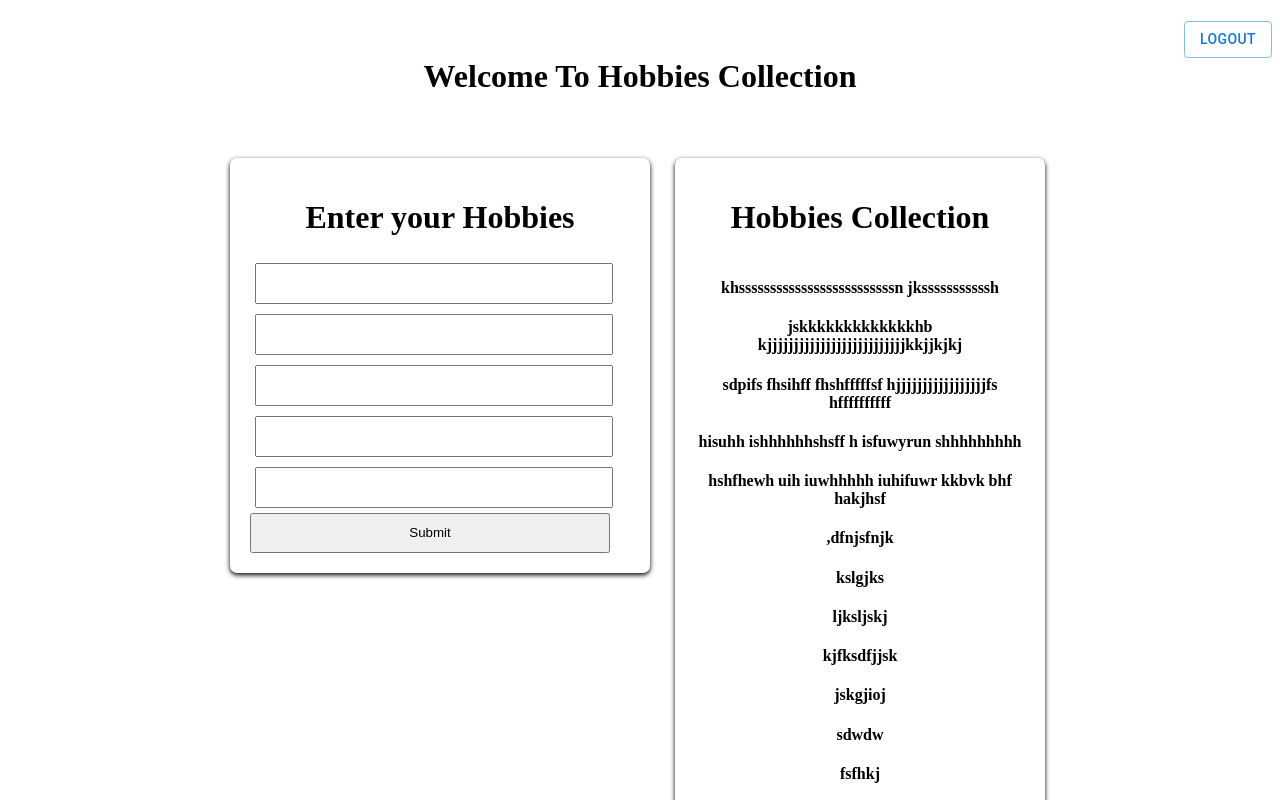
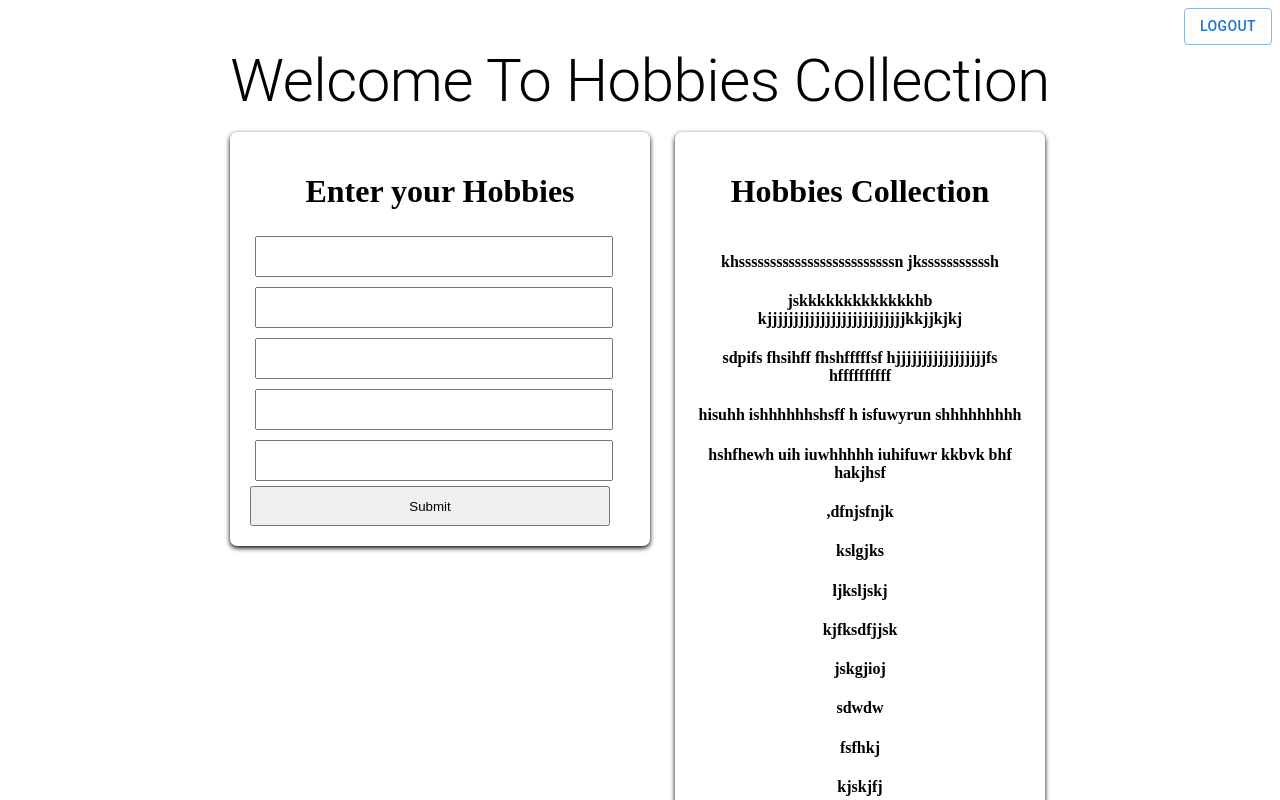
Before and after one commit to marjanmukram/Hobbies-Collection-Frontend, a React (Create React App) app: page / in a window 1280 px wide. Shown: the top 800 px of the page. Built offline with nearby package versions, Linux system fonts and the light colour scheme; no server answers; sample sign-in values are in the browser's storage.

Commit message:
used typograpghy and style improvemnts

```diff
--- a/src/App.css
+++ b/src/App.css
@@ -35,10 +35,6 @@ input {
   text-align: center;
 }
 
-.homeMain h1 {
-  height: 45;
-}
-
 .homeContainers {
   text-align: center;
   display: inline-grid;
--- a/src/home.js
+++ b/src/home.js
@@ -1,3 +1,4 @@
+import { Typography } from "@mui/material";
 import axios from "axios";
 import React, { useState, useEffect } from "react";
 import { Redirect } from "react-router-dom";
@@ -19,7 +20,8 @@ const Home = () => {
   const [allHobbies, setAllHobbies] = useState(hobbyJson);
 
   useEffect(() => {
-    axios.get("http://localhost:3003/")
+    axios
+      .get("http://localhost:3003/")
       .then((_response) => {
         setAllUsers(usersJson);
       })
@@ -29,7 +31,8 @@ const Home = () => {
   }, []);
 
   useEffect(() => {
-    axios.get("http://localhost:3003/hobby")
+    axios
+      .get("http://localhost:3003/hobby")
       .then((response) => {
         setAllHobbies(hobbyJson);
       })
@@ -39,14 +42,17 @@ const Home = () => {
   }, []);
 
   const submitHobbis = () => {
-    axios.post("http://localhost:3003", {
+    axios
+      .post("http://localhost:3003", {
         hobby1: hobby.hobby1,
         hobby2: hobby.hobby2,
         hobby3: hobby.hobby3,
         hobby4: hobby.hobby4,
         hobby5: hobby.hobby5,
-    }).then((res) => {
-      axios.get("http://localhost:3003/hobby")
+      })
+      .then((res) => {
+        axios
+          .get("http://localhost:3003/hobby")
           .then((response) => {
             setAllHobbies(hobbyJson);
           })
@@ -76,9 +82,9 @@ const Home = () => {
 
   return (
     <div className='homeMain'>
-      <h1 style={{ height: "100px" }}>
-        <LogOutButton /> Welcome To Hobbies Collection
-      </h1>
+      <LogOutButton />
+
+      <Typography variant='h2'>Welcome To Hobbies Collection</Typography>
 
       <div className='homeContainers'>
         <h1>Enter your Hobbies </h1>
```
Lines whose indentation alone changed are shown as unchanged.
